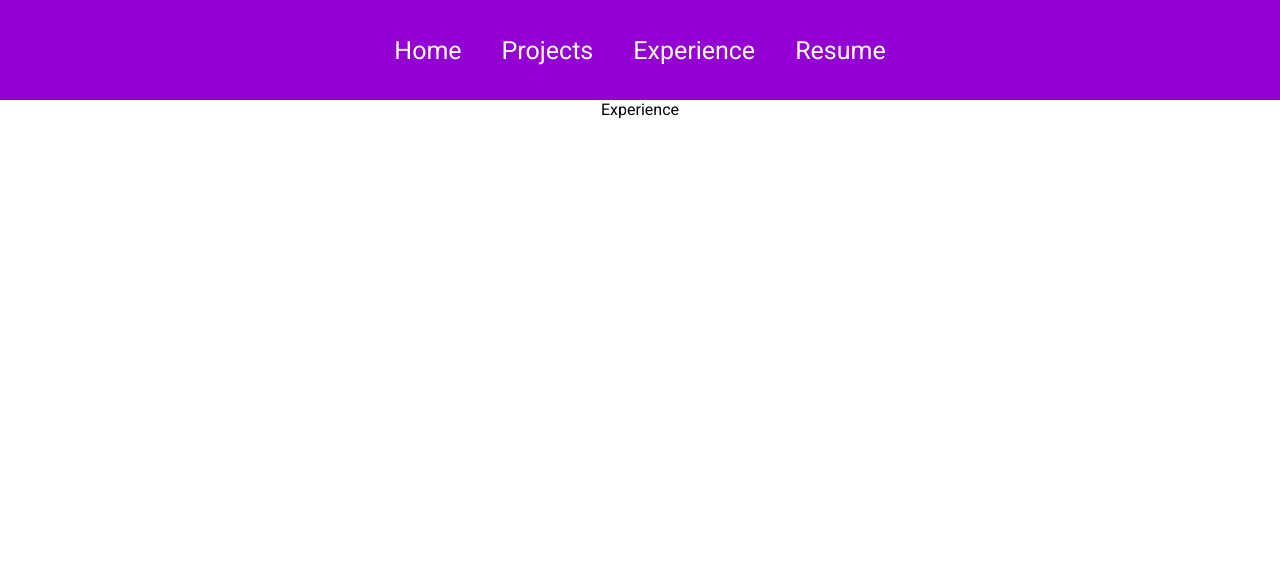
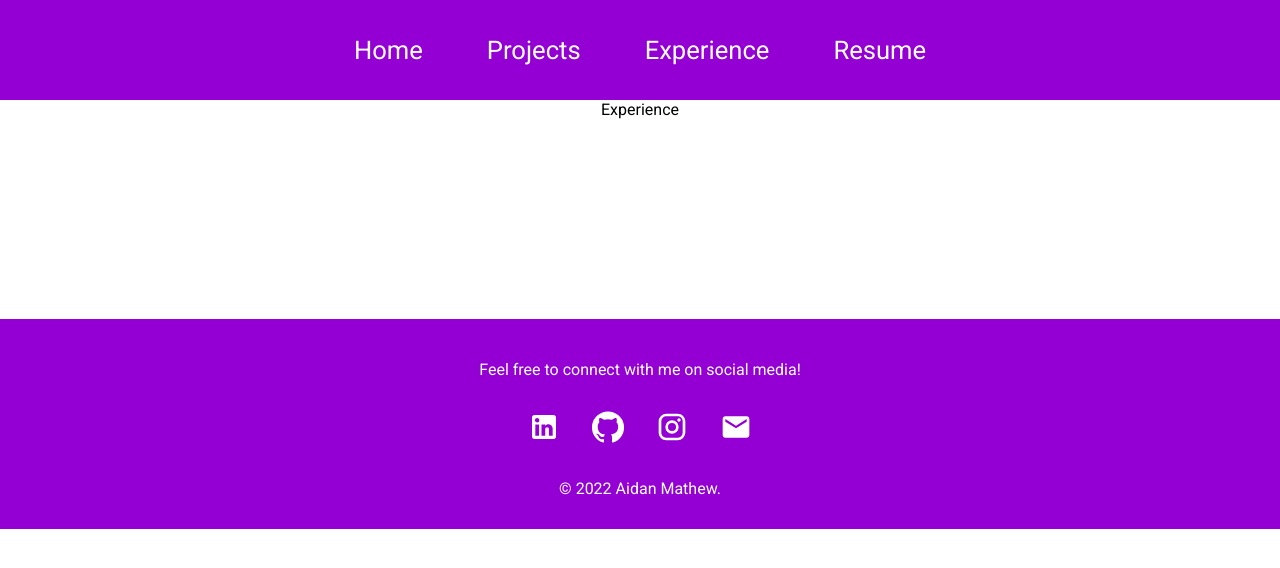
Before and after one commit to aidanmathew/aidan-react-website, a React (Create React App) app: page /experience in a window 1280 px wide. Shown: the top 568 px of the page. Built offline with nearby package versions, Linux system fonts and the light colour scheme.

Commit message:
modifying footer

```diff
--- a/package.json
+++ b/package.json
@@ -18,7 +18,7 @@
   },
   "scripts": {
     "predeploy": "npm run build",
-    "deploy": "gh-pages -d build",
+    "deploy": "gh-pages -b main -d build",
     "start": "react-scripts start",
     "build": "react-scripts build",
     "test": "react-scripts test",
--- a/src/App.js
+++ b/src/App.js
@@ -5,6 +5,7 @@ import Home from './pages/Home';
 import Projects from './pages/Projects';
 import Experience from './pages/Experience';
 import Navbar from './components/Navbar';
+import Footer from './components/Footer';
 
 function App() {
   return <div className='App'>
@@ -15,6 +16,7 @@ function App() {
         <Route path="/projects" element={<Projects />} />
         <Route path="/experience" element={<Experience />} />
       </Routes>
+      <Footer />
     </Router>
   </div>
 }
--- /dev/null
+++ b/src/components/Footer.js
@@ -0,0 +1,35 @@
+import React from 'react'
+import { Link } from '@material-ui/core'
+import LinkedInIcon from "@material-ui/icons/LinkedIn"
+import GithubIcon from "@material-ui/icons/GitHub"
+import InstagramIcon from "@material-ui/icons/Instagram"
+import EmailIcon from "@material-ui/icons/Email"
+import "../styles/Footer.css"
+
+function Footer() {
+  return (
+    <div className="footer">
+        <p> Feel free to connect with me on social media!</p>
+        <div className="socialMedia">
+            <Link href="https://www.linkedin.com/in/Aidan-Mathew/" target="_blank" >
+                <LinkedInIcon />
+            </Link>
+
+            <Link href="https://github.com/aidanmathew" target="_blank" >
+                <GithubIcon />
+            </Link>
+            <Link href="https://www.instagram.com/aidan.math3w/" target="_blank" >
+                <InstagramIcon />
+            </Link>
+
+            <Link href="mailto:mathea40@mcmaster.ca" target="_blank" >
+                <EmailIcon/>
+            </Link>
+        </div>
+        <p> &copy; 2022 Aidan Mathew.</p>
+    </div>
+
+  )
+}
+
+export default Footer
--- /dev/null
+++ b/src/styles/Footer.css
@@ -0,0 +1,31 @@
+:root {
+    --footerBackground: rgb(148,0,211)
+}
+.footer {
+    width: 100%;
+    height: 200px;
+    background: var(--footerBackground);
+    display: flex;
+    justify-content: center;
+    align-items: center;
+    flex-direction: column;
+    padding-top: 10px;
+    margin-top: 200px;
+  }
+
+  .socialMedia svg {
+    color: white;
+    margin: 1rem;
+    font-size: 2rem;
+    cursor: pointer;
+  }
+
+  .footer p {
+    color: white;
+  }
+
+  @media only screen and (max-width: 600px) {
+    .footer svg {
+      font-size: 2rem;
+    }
+  }
--- a/src/styles/Navbar.css
+++ b/src/styles/Navbar.css
@@ -26,8 +26,8 @@
   .navbar a {
     color: white;
     text-decoration: none;
-    margin: 20px;
-    font-size: 25px;
+    margin: 2rem;
+    font-size: 1.6rem;
   }
 
   .toggleButton {
@@ -66,7 +66,7 @@
 
   @media only screen and (max-width: 900px) {
     .navbar a {
-      width: 70px;
+      width: 80vw;
     }
   }
 
@@ -79,7 +79,7 @@
     }
   }
 
-  @media only screen and (min-width: 600px) {
+  @media only screen and (min-width: 601px) {
     .toggleButton {
       display: none;
     }
```
